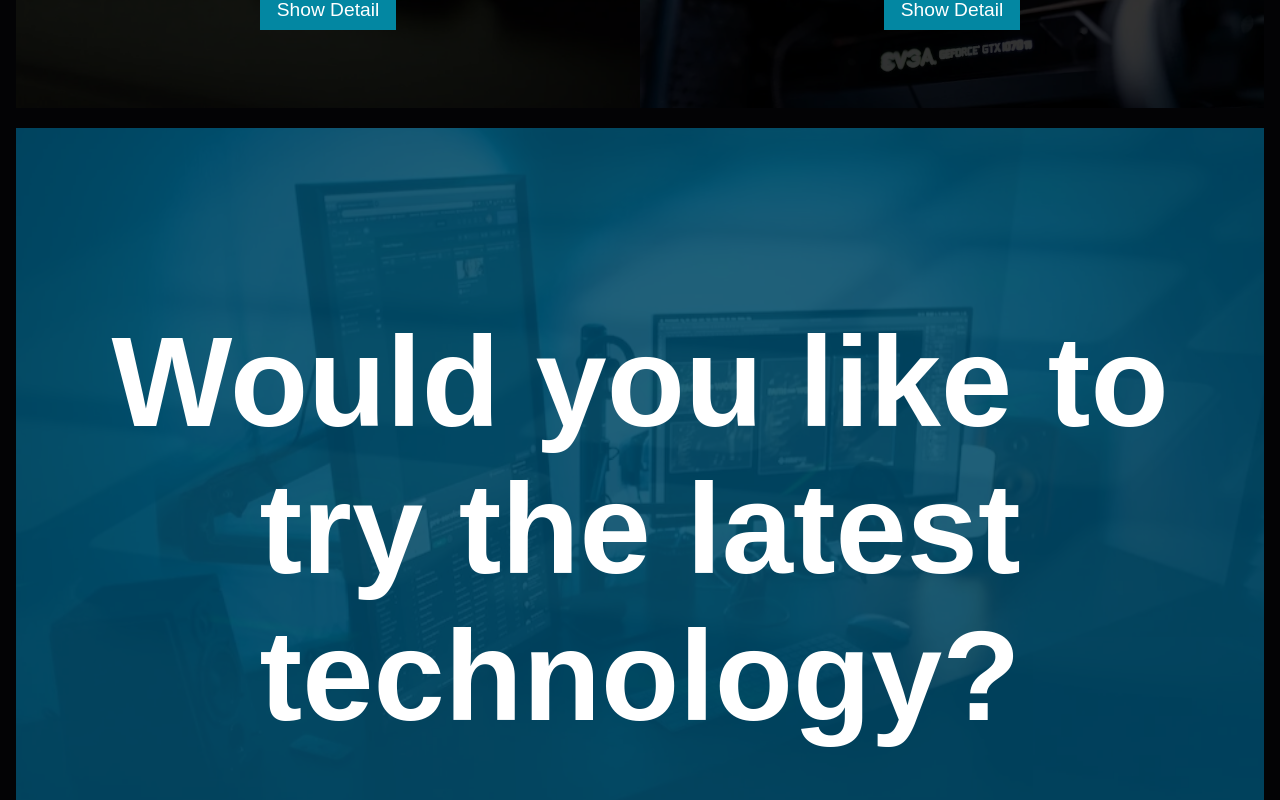
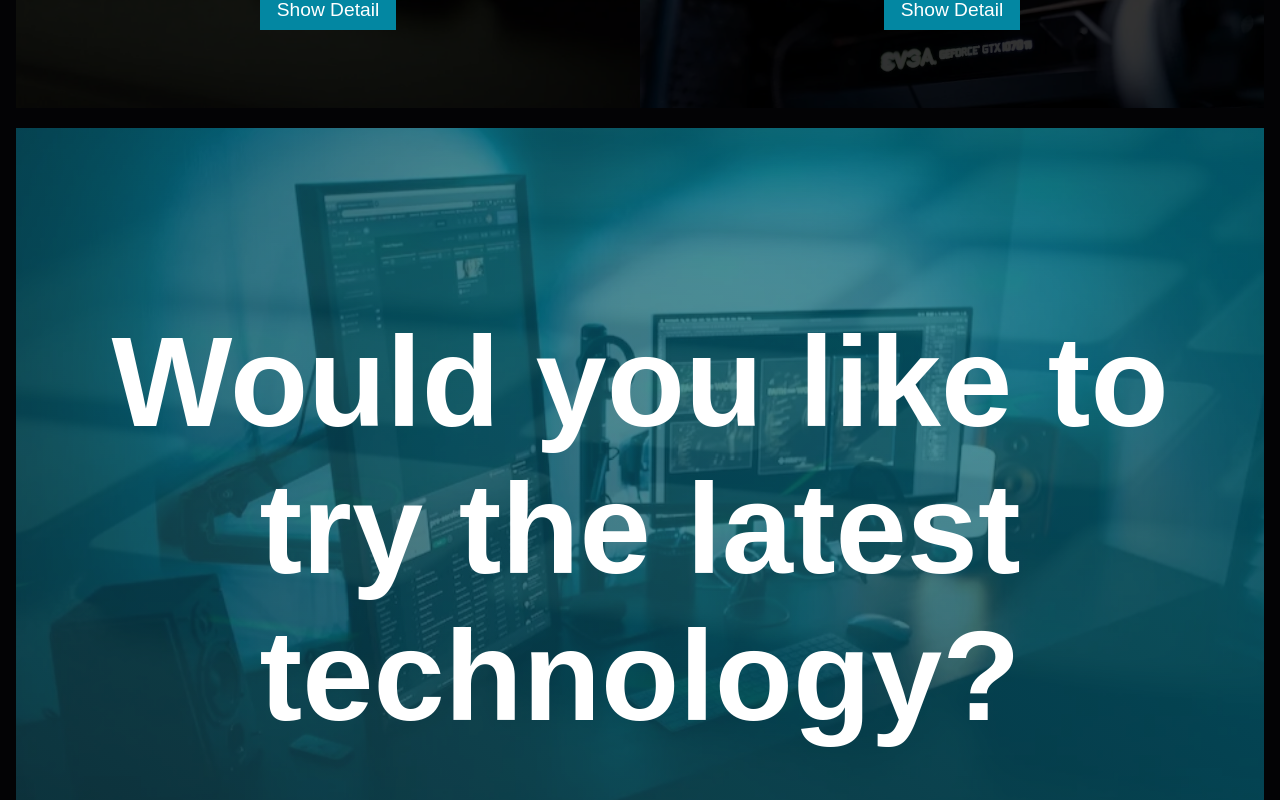
Before and after one commit to shim369/Nextjs-TypeScript-Newt-Site2, a Next.js app: page / in a window 1280 px wide. Shown: the part 2360-3160 px from the top of the page. Built offline with nearby package versions, Linux system fonts and the light colour scheme; a web font is replaced by a local one.

Commit message:
update css

```diff
--- a/app/styles/page.module.scss
+++ b/app/styles/page.module.scss
@@ -82,13 +82,14 @@
 		li {
 			margin-top: 1rem;
 			text-align: center;
+
 			&:hover {
 				transition: all 0.3s ease;
 				opacity: .8;
-		}
+			}
 
-		i {
-			font-size: 1.3rem;
+			i {
+				font-size: 1.3rem;
 			}
 		}
 	}
@@ -882,7 +883,7 @@
 		border-radius: 0;
 		appearance: none;
 		-webkit-appearance: none;
-		background: #393939;
+		background: #2f2f2f;
 		outline: none;
 	}
 
@@ -1160,7 +1161,8 @@
 			content: "";
 			width: 100%;
 			height: 100%;
-			background: #004f70d1;
+			background: rgba(13, 67, 84, .6);
+			background: linear-gradient(38deg, rgba(13, 67, 84, .6) 0%, rgba(3, 135, 162, .6) 100%);
 			z-index: 2;
 		}
 
```
